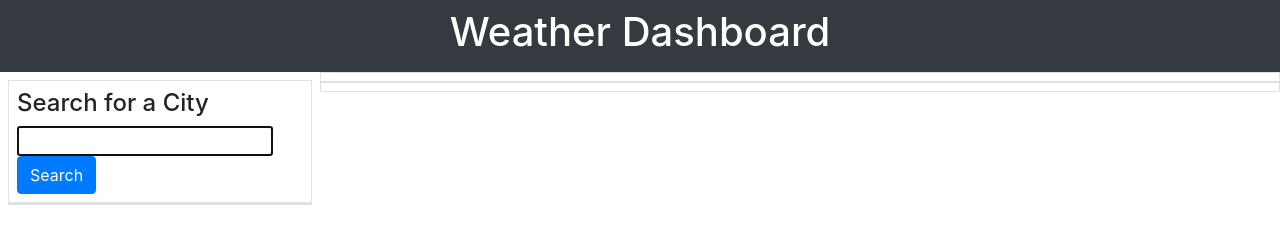
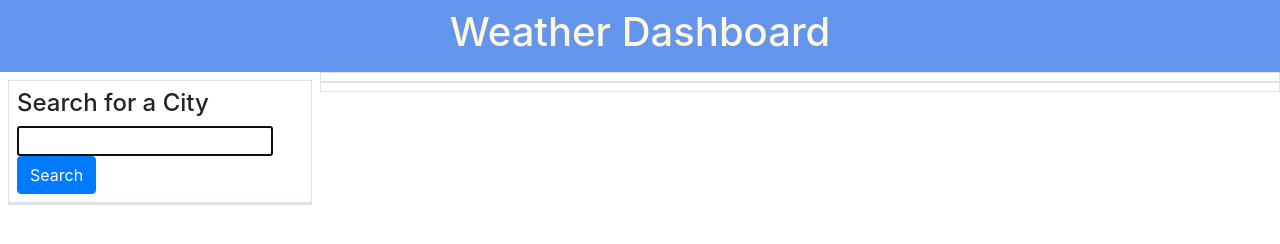
Before and after one commit to mr91217/Weather-Dashboard, a plain HTML site: page index.html in a window 1280 px wide. Drawn offline with nearby package versions, Linux system fonts and the light colour scheme.

Commit message:
screenshot

```diff
--- a/assets/css/style.css
+++ b/assets/css/style.css
@@ -0,0 +1,4 @@
+#headtitle {
+    background-color:cornflowerblue;
+    color: cornsilk;
+}
--- a/index.html
+++ b/index.html
@@ -8,7 +8,7 @@
     <title>Weather Dashboard</title>
 </head>
 <body>
-    <header class = "bg-dark text-white text-center p-2">
+    <header id="headtitle" class = " text-center p-2">
         <h1>Weather Dashboard</h1>
     </header>
     <main class="container-fluid">
```
Also changed, not shown: assets/imgs/gif_1625581733.gif (added), 3 other files.
